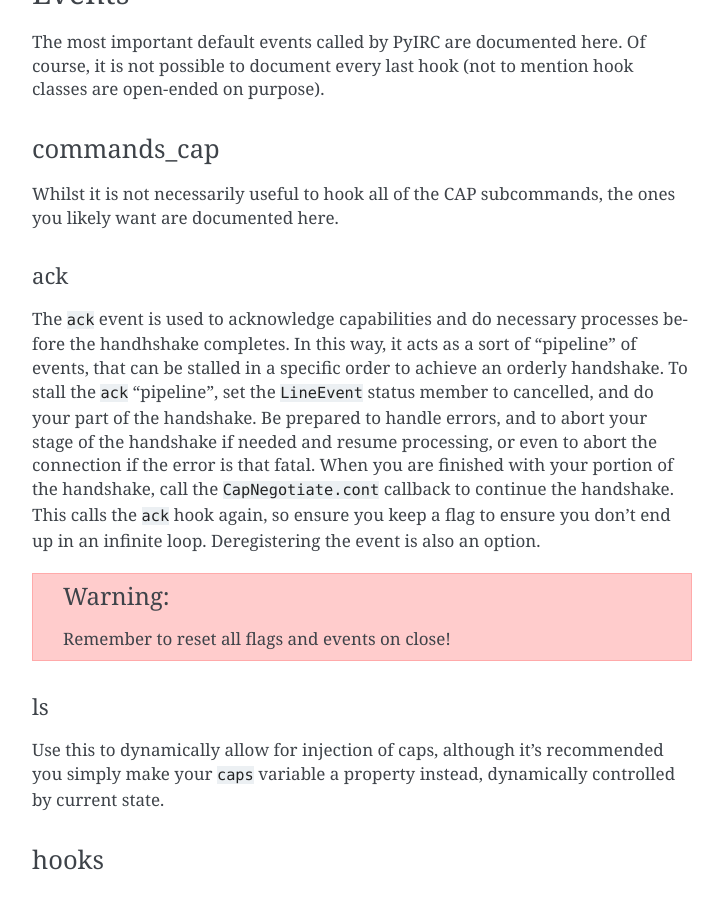
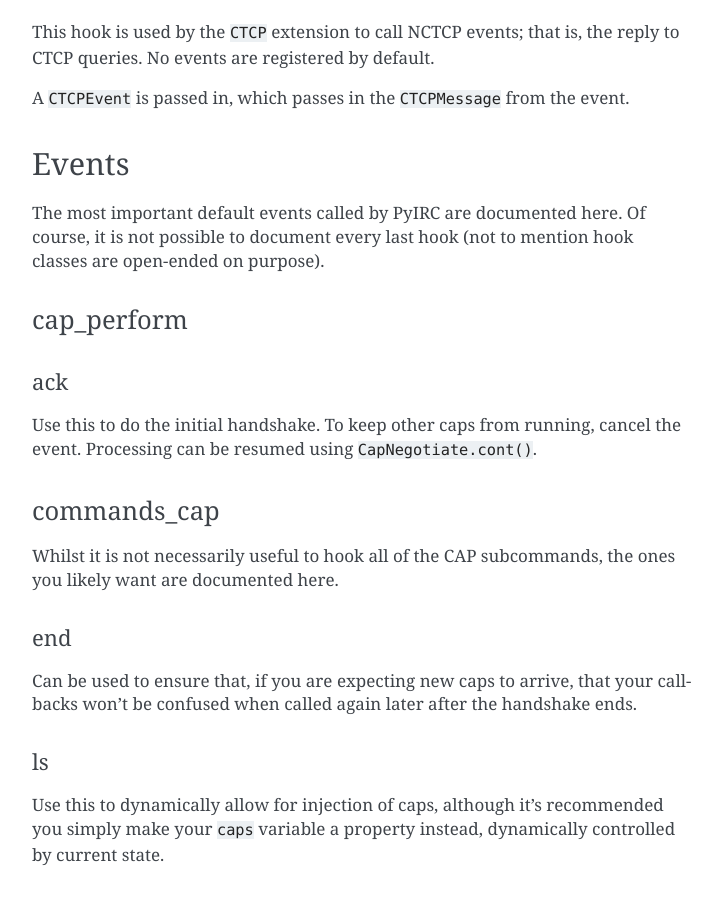
Before and after one commit to foxkit-us/PyIRC, a Sphinx documentation site: the page built from doc/hooks.rst, in a window 1280 px wide and 900 px high, scrolled down 1957 px. Shown: the whole window, without its empty margins (388-1111 px from the left). Built offline with Sphinx 7.4.7, drawn with Linux system fonts in a browser that asks for light colours; some of the changed text lies outside the part shown.

Commit message:
docs/hooks: update for new CAP system

```diff
--- a/doc/hooks.rst
+++ b/doc/hooks.rst
@@ -23,6 +23,14 @@
 extensions. Extensions can add their own event classes via the hook_classes
 attribute. Conflicts are simply ignored (last one to register in the
 extensions list wins).
+
+cap_perform
+^^^^^^^^^^^
+
+Use this to hook when to execute CAPs during either a CAP ACK or a CAP NEW
+event.
+
+This fires a ``CAPEvent`` event.
 
 commands
 ^^^^^^^^
@@ -86,29 +94,26 @@
 course, it is not possible to document every last hook (not to mention hook
 classes are open-ended on purpose).
 
+cap_perform
+^^^^^^^^^^
+
+ack
+"""
+
+Use this to do the initial handshake. To keep other caps from running, cancel
+the event. Processing can be resumed using ``CapNegotiate.cont()``.
+
 commands_cap
 ^^^^^^^^^^^^
 
 Whilst it is not necessarily useful to hook all of the CAP subcommands, the
 ones you likely want are documented here.
 
-ack
+end
 """
 
-The ``ack`` event is used to acknowledge capabilities and do necessary
-processes before the handhshake completes. In this way, it acts as a sort of
-"pipeline" of events, that can be stalled in a specific order to achieve an
-orderly handshake. To stall the ``ack`` "pipeline", set the ``LineEvent``
-status member to cancelled, and do your part of the handshake. Be prepared to
-handle errors, and to abort your stage of the handshake if needed and resume
-processing, or even to abort the connection if the error is that fatal. When
-you are finished with your portion of the handshake, call the
-``CapNegotiate.cont`` callback to continue the handshake. This calls the
-``ack`` hook again, so ensure you keep a flag to ensure you don't end up in an
-infinite loop. Deregistering the event is also an option.
-
-.. warning::
-   Remember to reset all flags and events on close!
+Can be used to ensure that, if you are expecting new caps to arrive, that your
+callbacks won't be confused when called again later after the handshake ends.
 
 ls
 ""
```
